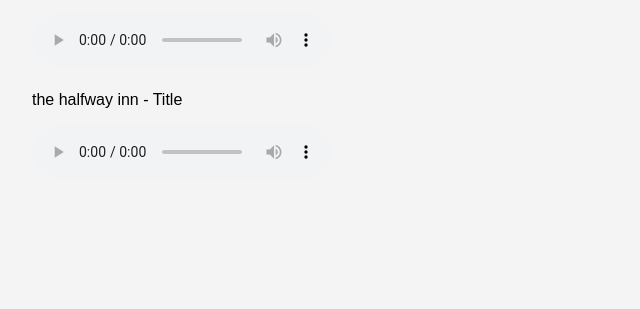
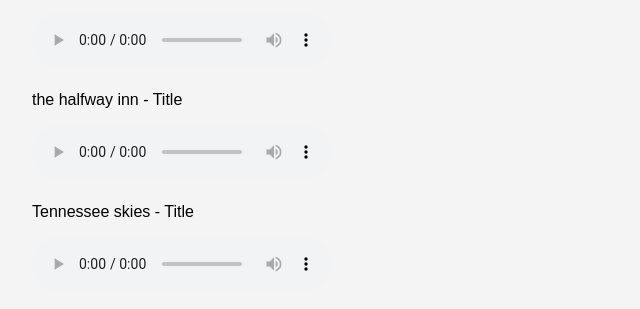
Before and after one commit to rsantarelli/mysongs, a plain HTML site: page richards music.html in a window 1280 px wide. Shown: the part 111-420 px from the top of the page, without its empty margins (0-640 px from the left). Drawn offline with Linux system fonts and the light colour scheme.

Commit message:
Update richards music.html

```diff
--- a/richards music.html
+++ b/richards music.html
@@ -38,6 +38,14 @@
     </audio>
   </div>
 
+   <div class="song">
+    <p>Tennessee skies - Title</p>
+    <audio controls>
+      <source src="tennessee skis.mp3" type="audio/mpeg">
+      Your browser does not support the audio element.
+    </audio>
+  </div>
+
   <!-- Add more songs by copying the above <div class="song"> -->
 </body>
 </html>
```
